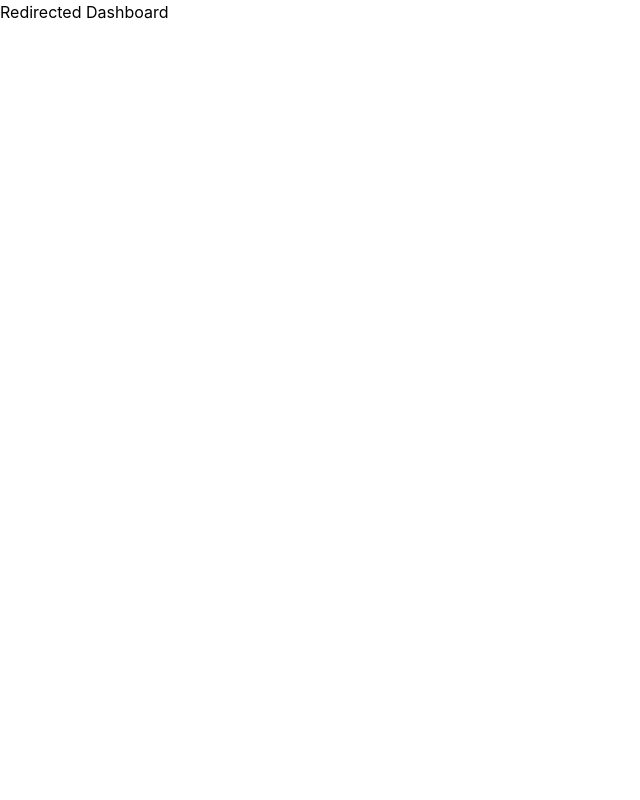
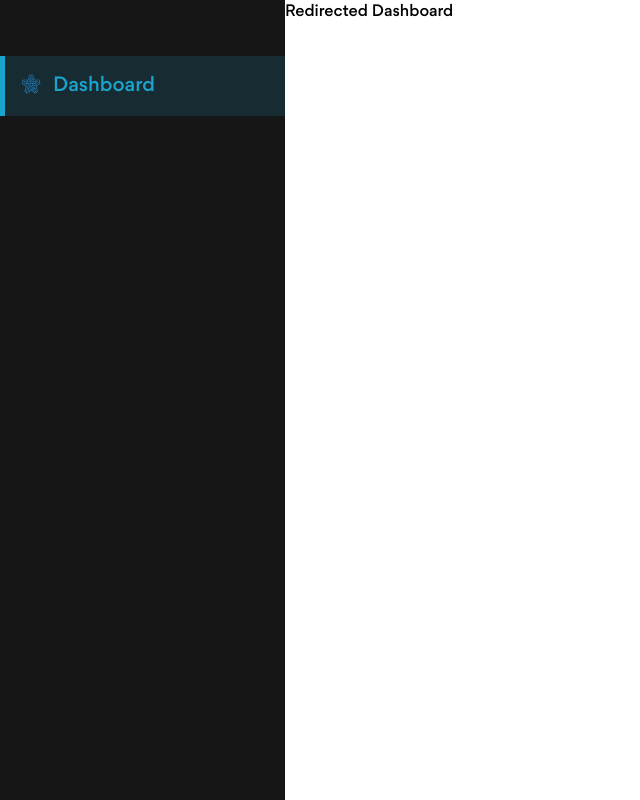
Before and after one commit to AFM-Taha/affling, a Next.js app: page /admin/dashboard in a window 1280 px wide. Shown: the whole page, without its empty margins (0-640 px from the left). Built offline with nearby package versions, Linux system fonts and the light colour scheme.

Commit message:
add admin sidebar

```diff
--- /dev/null
+++ b/src/components/admin/AdminSidebar.tsx
@@ -0,0 +1,18 @@
+import Image from 'next/image';
+
+export default function AdminSidebar() {
+  return (
+    <aside className="h-screen w-[285px] bg-[#171616] pt-14 text-white">
+      <div className="flex items-center justify-start gap-3 border-l-[5px] border-[#1AA5CF] bg-[#1aa5cf26] py-4 pl-4 text-xl text-[#1AA5CF]">
+        <Image
+          className="-mt-1"
+          width={20}
+          height={20}
+          src="/star-part-of-logo.svg"
+          alt="Affling Logo"
+        />
+        <h1>Dashboard</h1>
+      </div>
+    </aside>
+  );
+}
--- a/src/layout/AdminLayout.tsx
+++ b/src/layout/AdminLayout.tsx
@@ -1,7 +1,11 @@
-export default function AdminLayout({
-  children,
-}: {
-  children: React.ReactNode;
-}) {
-  return <div>{children}</div>;
+import AdminSidebar from '@/components/admin/AdminSidebar';
+import { ReactNode } from 'react';
+
+export default function AdminLayout({ children }: { children: ReactNode }) {
+  return (
+    <div className="flex font-gordita">
+      <AdminSidebar />
+      {children}
+    </div>
+  );
 }
```
Also changed, not shown: public/star-part-of-logo.svg (added).
